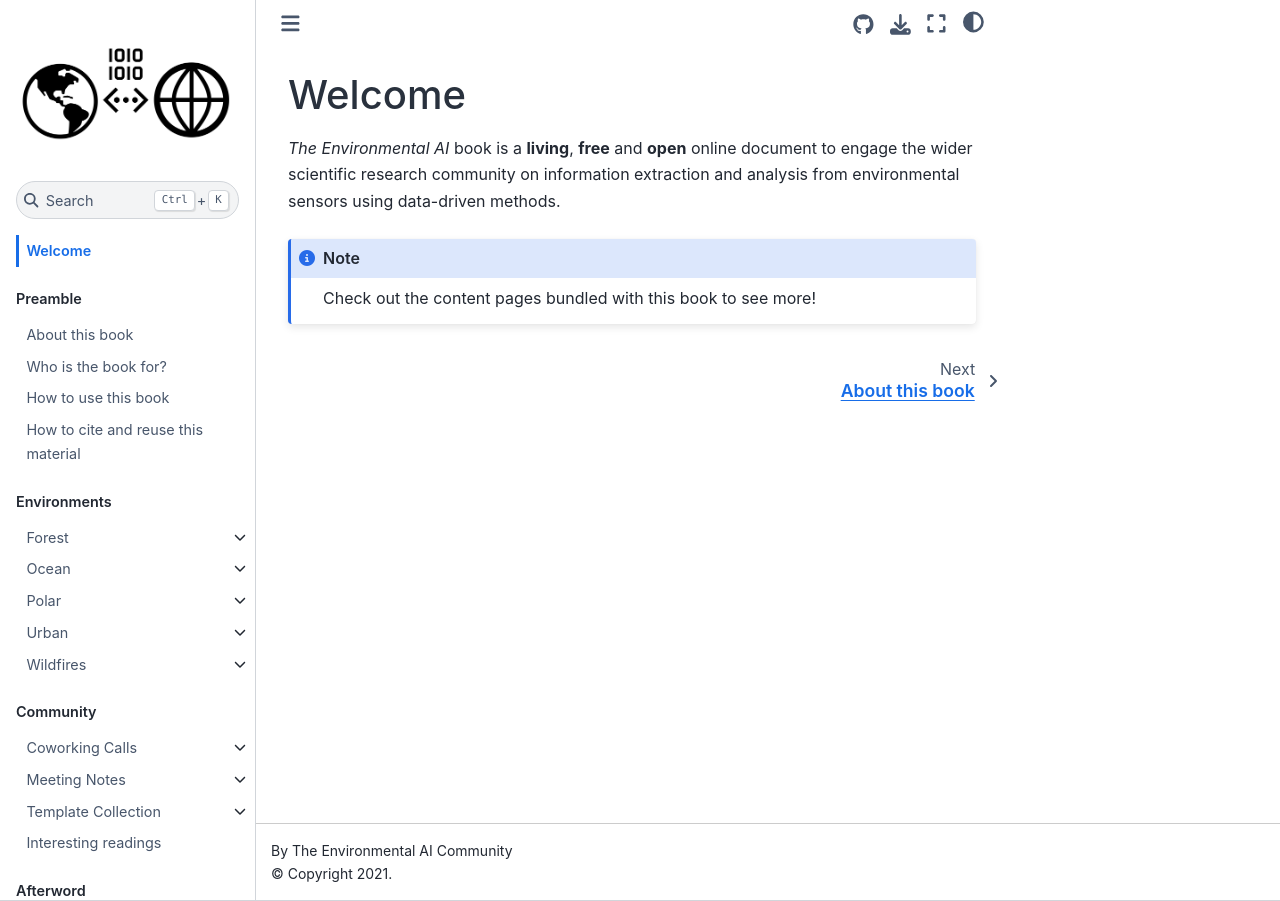
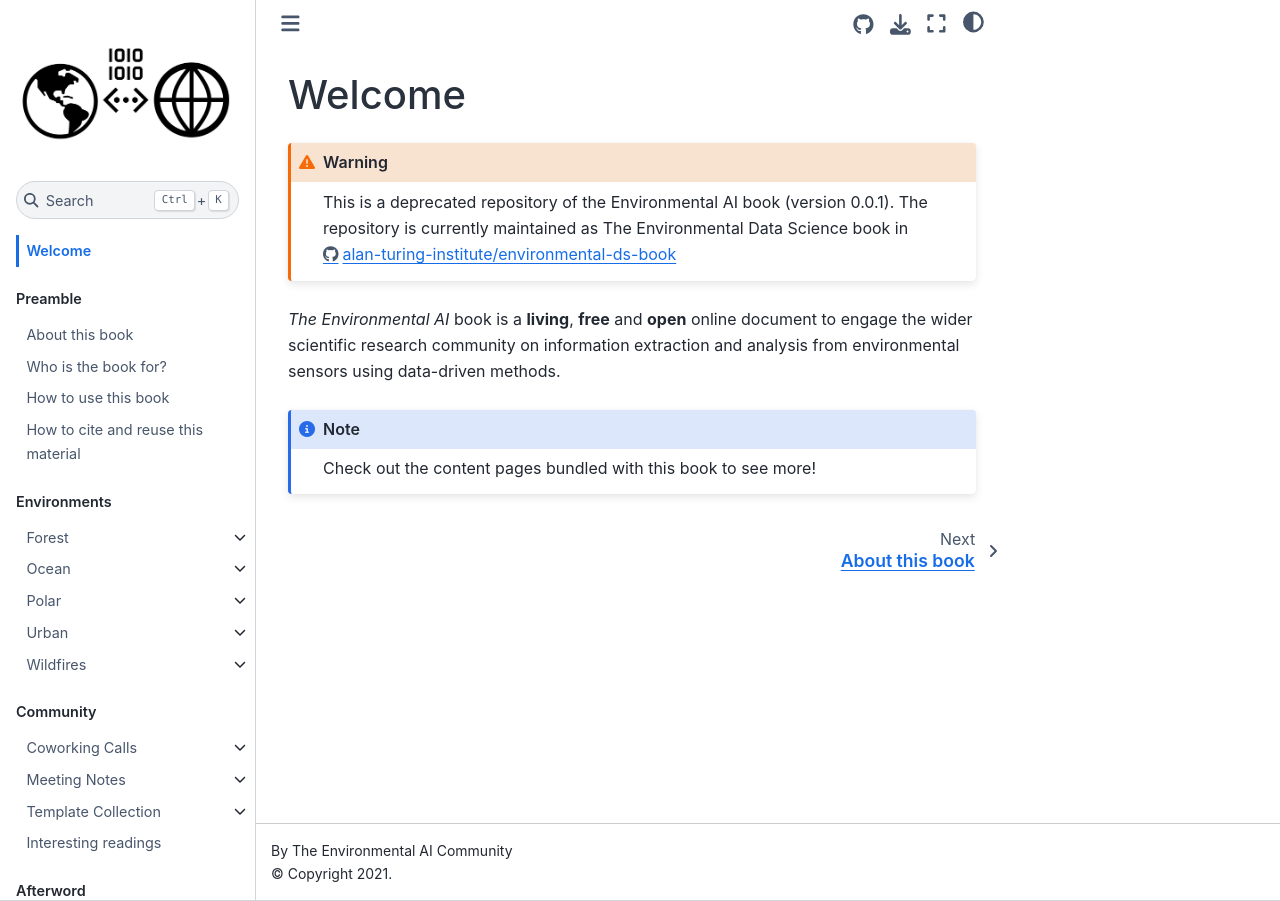
Before and after one commit to acocac/environmental-ai-book, a Jupyter Book: the page built from book/welcome.md, in a window 1280 px wide. Built offline with Jupyter Book 1.0.4 settings and Sphinx 7.4.7 and the Sphinx Book theme 1.1.4, drawn with Linux system fonts in a browser that asks for light colours; pages that are not in the unit, such as notebooks, are missing from menus.

Commit message:
add warning in the landing page

```diff
--- a/book/welcome.md
+++ b/book/welcome.md
@@ -1,4 +1,8 @@
 # Welcome
+
+:::{warning}
+This is a deprecated repository of the Environmental AI book (version 0.0.1). The repository is currently maintained as The Environmental Data Science book in [https://github.com/alan-turing-institute/environmental-ds-book](https://github.com/alan-turing-institute/environmental-ds-book)
+:::
 
 _The Environmental AI_ book is a **living**, **free** and **open** online document to engage the wider scientific research community on information extraction and analysis from environmental sensors using data-driven methods.
 
```
